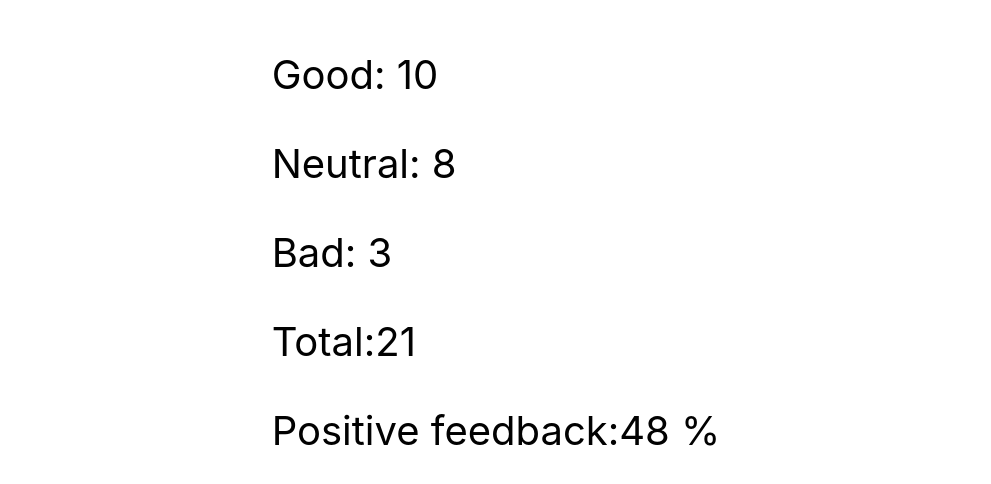
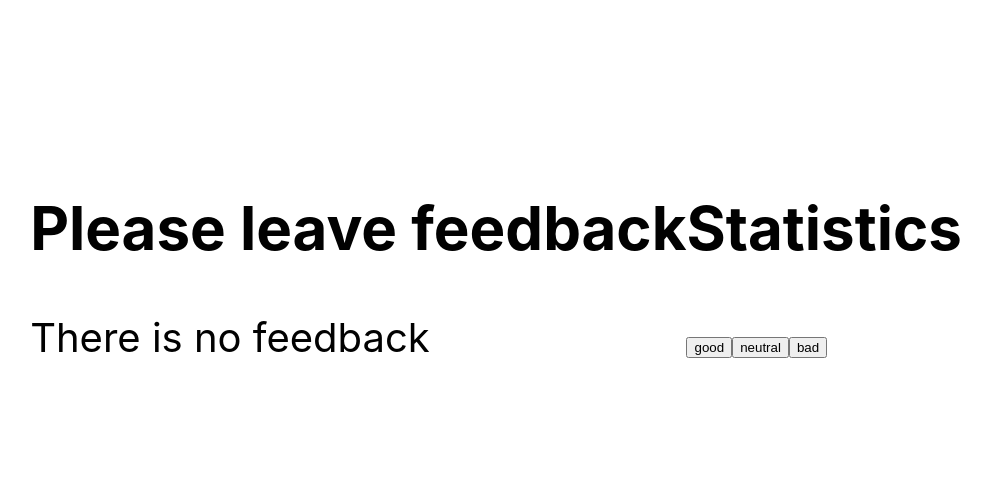
Before and after one commit to Westtochka/goit-react-hw-02-feedback, a React (Create React App) app: page / in a window 1280 px wide. Shown: the part 148-632 px from the top of the page, without its empty margins (144-1135 px from the left). Built offline with nearby package versions, Linux system fonts and the light colour scheme.

Commit message:
first task without styles

```diff
--- a/package.json
+++ b/package.json
@@ -9,8 +9,10 @@
     "@testing-library/jest-dom": "^5.16.3",
     "@testing-library/react": "^12.1.4",
     "@testing-library/user-event": "^13.5.0",
+    "notification": "^0.0.6",
     "react": "^18.1.0",
     "react-dom": "^18.1.0",
+    "react-notifications": "^1.7.4",
     "react-scripts": "5.0.1",
     "web-vitals": "^2.1.3"
   },
--- a/src/App/App.jsx
+++ b/src/App/App.jsx
@@ -1,40 +1,54 @@
 import { Component } from 'react'
 import Statistics from 'components/Statistics/Statistics'
-
+import FeedbackOptions from 'components/FeedbackOptions/FeedbackOptions';
+import Section from 'components/Section/Section';
+import 'react-notifications/lib/notifications.css';
+// import { Notification } from 'notification';
 class App extends Component {
   state = {
-    good: 10,
-    neutral: 8,
-    bad: 3
+    good: 0,
+    neutral: 0,
+    bad: 0
 }
-// handleClickGood=() =>{
-//   // this.setState({good: 5})
-//   this.setState((prevState)=>{
-//     return {good: prevState.good+1}
-//   })
-// }
-// handleClickNeutral=() =>{
-//   this.setState((prevState)=>{
-//     return {neutral: prevState.neutral+1}
-//   })
-// }
-// handleClickBad=() =>{
-//   this.setState((prevState)=>{
-//     return {bad: prevState.bad+1}
-//   })
-// }
+ handleClickGood=() =>{
+  // this.setState({good: 5})
+  this.setState((prevState)=>{
+    return {good: prevState.good+1}
+  })
+}
+handleClickNeutral=() =>{
+  this.setState((prevState)=>{
+    return {neutral: prevState.neutral+1}
+  })
+}
+
+handleClickBad=() =>{
+  this.setState((prevState)=>{
+    return {bad: prevState.bad+1}
+     })
+}
 countTotalFeedback = () => {
   const total = this.state.good + this.state.neutral + this.state.bad;
   return total;
 };
 
 countPositiveFeedbackPercentage=()=>{
-  const positivePercentage = this.state.good/(this.state.good+this.state.neutral+this.state.bad)*100;
-  if ((this.state.good+this.state.neutral+this.state.bad)>0) {return Math.round(positivePercentage)}
+  const positivePercentage = this.state.good/
+  (this.state.good+this.state.neutral+this.state.bad)*100;
+  if ((this.state.good+this.state.neutral+this.state.bad)>0)
+  {return Math.round(positivePercentage)}
   else{return 0 };
 }
 
 render() {
+  const options = Object.keys(this.state);
+  // eslint-disable-next-line no-unused-vars
+  const onLeaveFeedback={
+    onGood: this.handleClickGood,
+    onNeutral: this.handleClickNeutral,
+    onBad: this.handleClickBad
+  }
+
   const total=this.countTotalFeedback();
   const positivePercentage = this.countPositiveFeedbackPercentage();
   return (
@@ -48,25 +62,28 @@ render() {
         color: '#010101'
       }}
     >
-
+     <Section title="Please leave feedback">
+     {this.countTotalFeedback() > 0 ? (
        <Statistics
        good={this.state.good}
        neutral={this.state.neutral}
        bad={this.state.bad}
        total={total}
        positivePercentage={positivePercentage}
-     />
-
-
-       {/* <Section title="">
-       <FeedbackOptions options={} onLeaveFeedback={}></FeedbackOptions>
-       </Section>
-       <Section title="">
-       <Statistics good={state.good} neutral={state.neutral} bad={state.bad} total={countTotalFeedback}
-        positivePercentage={countPositiveFeedbackPercentage}></Statistics>
-       </Section> */}
-
-    </div>
+     />): "There is no feedback" }
+     </Section>
+     {/* <Notification message="There is no feedback"/> */}
+         <Section title="Statistics">
+         <FeedbackOptions
+  options={options}
+  onLeaveFeedback={{
+    onGood: this.handleClickGood,
+    onNeutral: this.handleClickNeutral,
+    onBad: this.handleClickBad
+  }}
+/>
+</Section>
+</div>
   );
 }}
 export default App
--- /dev/null
+++ b/src/components/FeedbackOptions/FeedbackOptions.jsx
@@ -0,0 +1,19 @@
+const FeedbackOptions = ({ options, onLeaveFeedback }) => {
+  const { onGood, onNeutral, onBad } = onLeaveFeedback;
+
+  return (
+    <>
+      <button type="button" onClick={onGood}>
+        {options[0]}
+      </button>
+      <button type="button" onClick={onNeutral}>
+        {options[1]}
+      </button>
+      <button type="button" onClick={onBad}>
+        {options[2]}
+      </button>
+    </>
+  );
+};
+
+export default FeedbackOptions;
--- /dev/null
+++ b/src/components/Section/Section.jsx
@@ -0,0 +1,12 @@
+    const Section = ({title, children}) => {
+    return (
+<>
+<section >
+            <h2 >{title}</h2>
+            {children}
+</section>
+</>
+    );
+  };
+
+  export default Section;
--- a/src/components/Statistics/Statistics.jsx
+++ b/src/components/Statistics/Statistics.jsx
@@ -9,7 +9,7 @@ const Statistics=({good, neutral, bad, total, positivePercentage}) =>{
               <p>Good: {good}</p>
               <p>Neutral: {neutral}</p>
               <p>Bad: {bad}</p>
-              <p >Total:{total}</p>
+              <p >Total: {total}</p>
               <p >Positive feedback:{positivePercentage}  %</p>
 
           </section>
```
Also changed, not shown: src/components/Notification/Notification.jsx (added, +12 -0 lines), src/components/FeedbackOptions/FeedbackOptions.styled.jsx (added), 1 other file (tests, documents, lock files or other folders).
